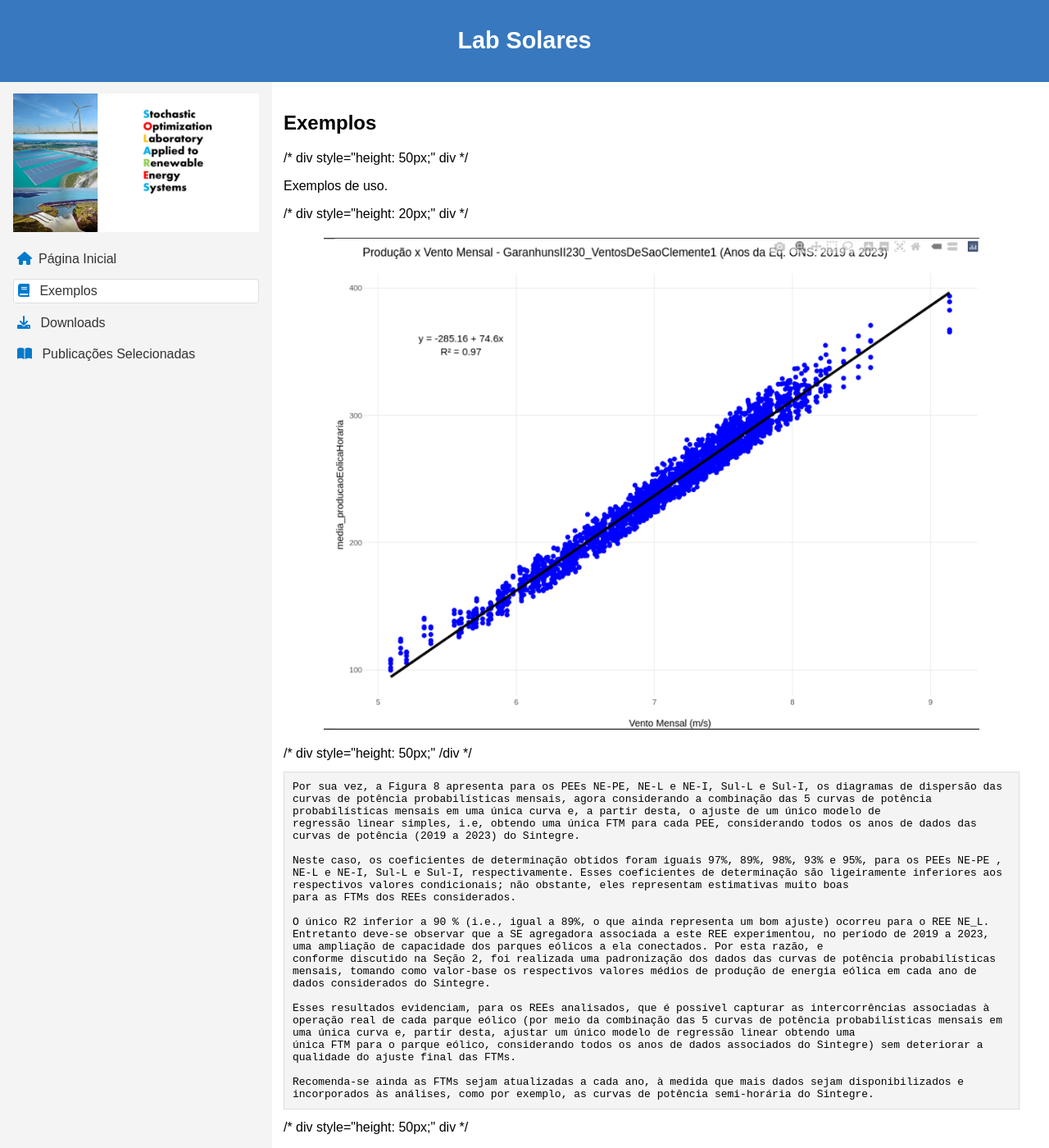
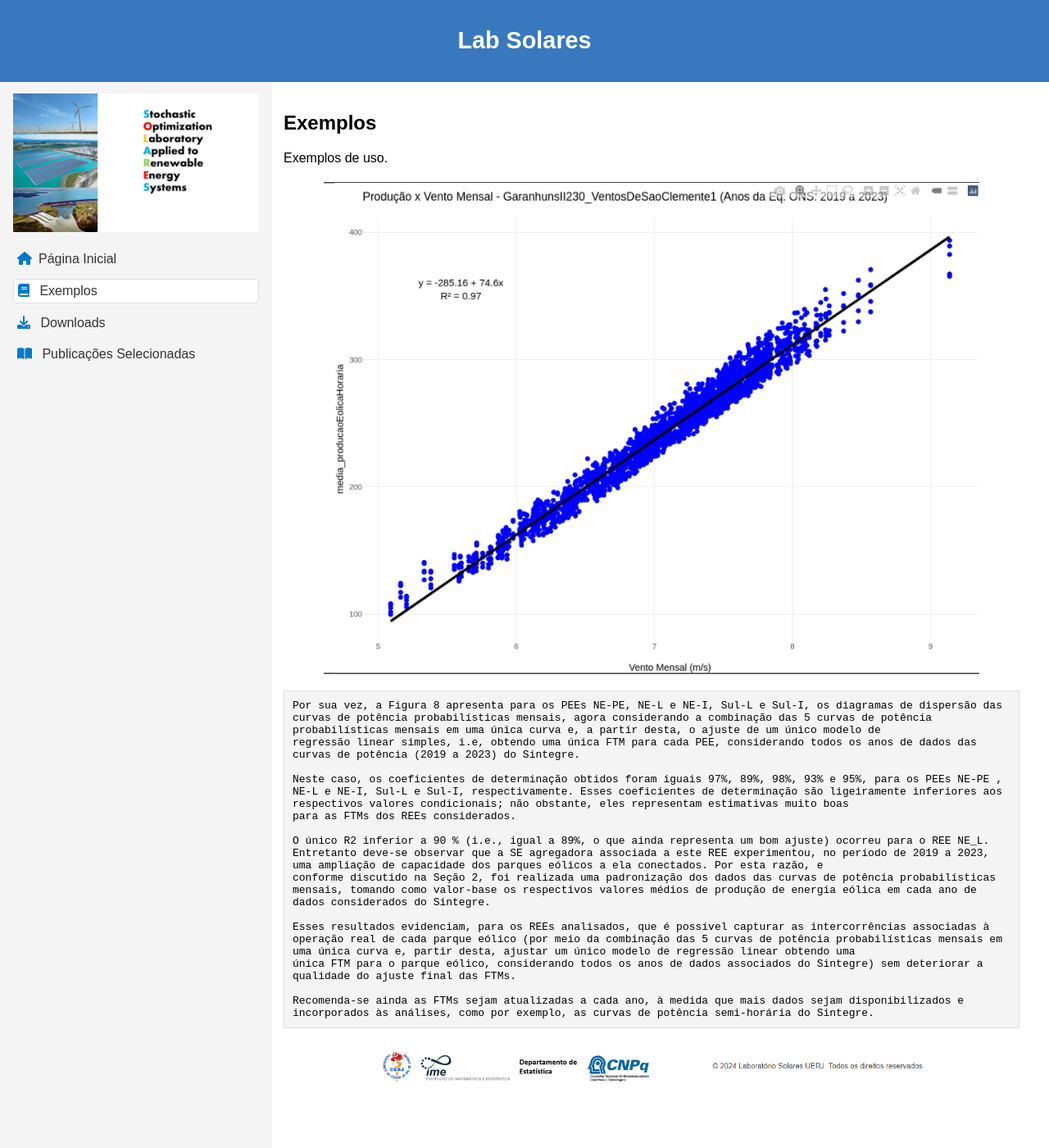
Before and after one commit to LabSolares-UERJ/main, a Jekyll site: the page built from documentation/examples.html, in a window 1280 px wide and 1400 px high. Shown: the whole window at 82% size. Built offline with Jekyll 4.4.1, drawn with Linux system fonts in a browser that asks for light colours.

Commit message:
Update examples.html

```diff
--- a/documentation/examples.html
+++ b/documentation/examples.html
@@ -6,16 +6,12 @@ permalink: /documentation/examples/
 
 <h2>Exemplos</h2>
 
-/* div style="height: 50px;" div */
-
 <p>Exemplos de uso.</p>
 
-/* div style="height: 20px;" div */
+<div>
+<img src="/main/assets/files/Solares_exemplo.png" alt="Typical Solares example" align="center" width="800" height="600">
+</div>
 
-<img src="/main/assets/files/Solares_exemplo.png" alt="Typical Solares example" align="center" width="800" height="600">
-
-/* div style="height: 50px;" /div */
-
+<div>
 <pre>{% include exemplo.txt %}</pre>
-
-/* div style="height: 50px;" div */
+</div>
```
